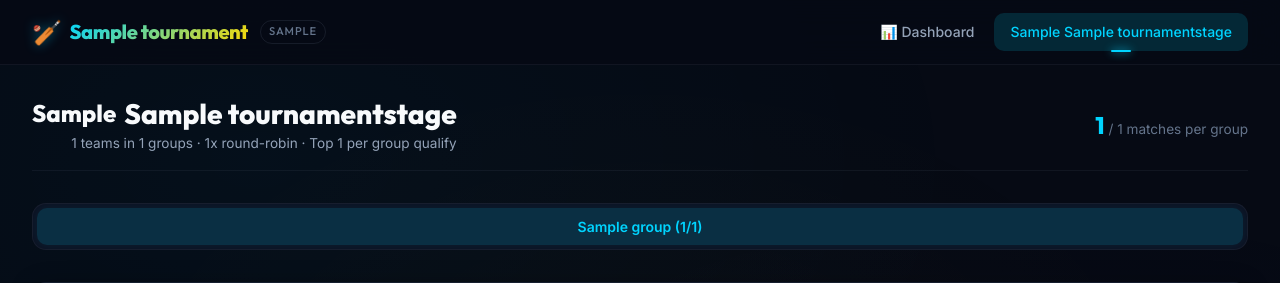
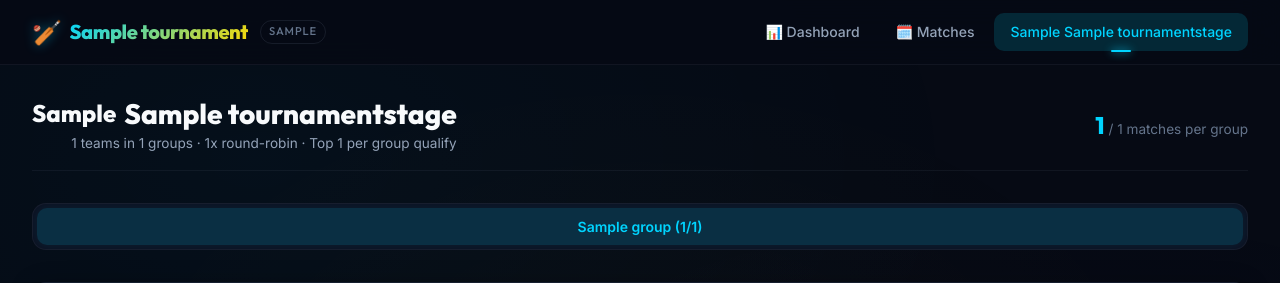
Before and after one commit to iamgroot001/tournament, a Django app: a page that uses tournament/templates/tournament/base.html in a window 1280 px wide. Shown: the top 283 px of the page. Run offline with Django 5.2, Linux system fonts and the light colour scheme; tables that the repository leaves empty hold one stand-in row (values such as "Sample post").

Commit message:
add matches list page with stage filter

```diff
--- a/tournament/templates/tournament/base.html
+++ b/tournament/templates/tournament/base.html
@@ -38,6 +38,13 @@
                         📊 Dashboard
                     </a>
                 </li>
+                <li>
+                    <a href="{% url 'tournament:matches_list' %}"
+                        class="navbar__link {% if active_page == 'matches_list' %}navbar__link--active{% endif %}"
+                        id="nav-matches">
+                        🗓️ Matches
+                    </a>
+                </li>
                 {% for stage in tournament_stages %}
                 <li>
                     <a href="{% url 'tournament:stage_detail' stage_slug=stage.slug %}"
--- a/tournament/urls.py
+++ b/tournament/urls.py
@@ -5,5 +5,6 @@ app_name = 'tournament'
 
 urlpatterns = [
     path('', views.dashboard, name='dashboard'),
+    path('matches/', views.matches_list, name='matches_list'),
     path('stage/<slug:stage_slug>/', views.stage_detail, name='stage_detail'),
 ]
--- a/tournament/views.py
+++ b/tournament/views.py
@@ -117,6 +117,38 @@ def dashboard(request):
         'active_page': 'dashboard',
     }
     return render(request, 'tournament/dashboard.html', context)
+
+
+def matches_list(request):
+    """View to list all matches with filter by stage."""
+    tournament = get_active_tournament()
+
+    if not tournament:
+        return render(request, 'tournament/no_tournament.html', {})
+
+    stage_slug = request.GET.get('stage')
+
+    # Base queryset for all matches in this tournament
+    matches_qs = Match.objects.filter(stage__tournament=tournament).select_related(
+        'team1', 'team2', 'winner', 'stage', 'group'
+    ).order_by('stage__order', 'match_number')
+
+    # Filter by stage if requested
+    if stage_slug:
+        matches_qs = matches_qs.filter(stage__slug=stage_slug)
+
+    # Group matches by status for the template
+    completed_matches = [m for m in matches_qs if m.status == 'completed']
+    upcoming_matches = [m for m in matches_qs if m.status == 'upcoming']
+
+    context = {
+        'tournament': tournament,
+        'completed_matches': completed_matches,
+        'upcoming_matches': upcoming_matches,
+        'active_stage_slug': stage_slug,
+        'active_page': 'matches_list',
+    }
+    return render(request, 'tournament/matches_list.html', context)
 
 
 def stage_detail(request, stage_slug):
```
Also changed, not shown: tournament/templates/tournament/matches_list.html (added, +53 -0 lines).
